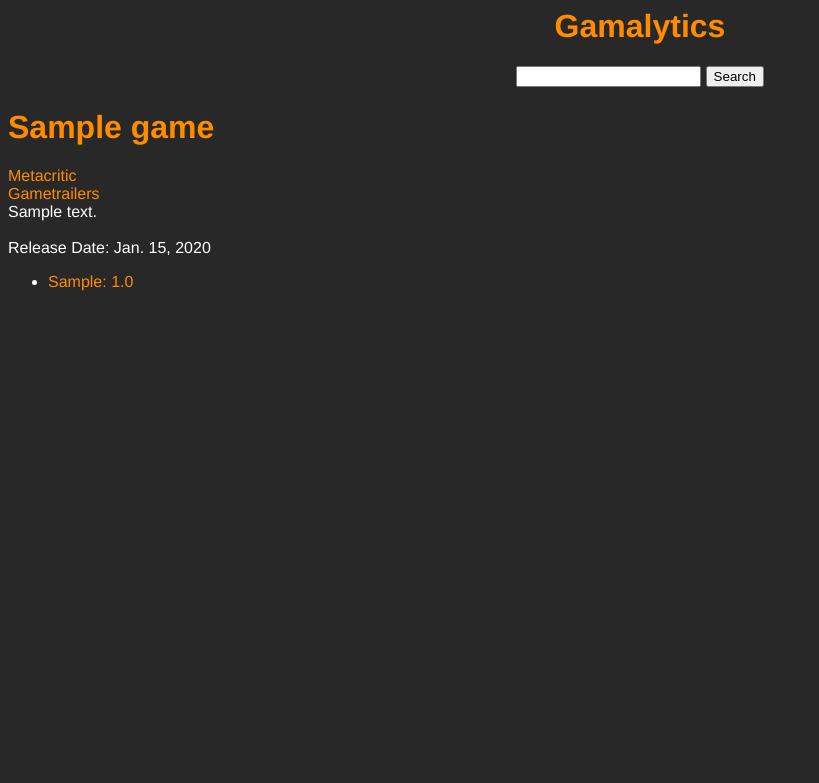
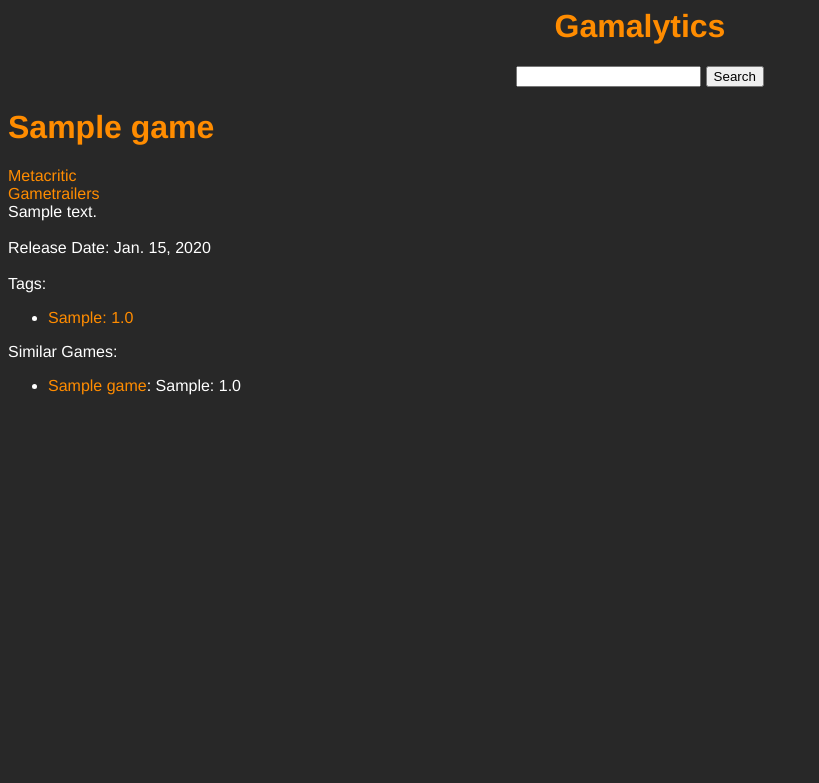
Before and after one commit to narfman0/gamalytics, a Django app: a page that uses gamalytics/templates/game.html in a window 1280 px wide. Shown: the top 783 px of the page, without its empty margins (0-819 px from the left). Run offline with Django 3.2, Linux system fonts and the light colour scheme; tables that the repository leaves empty hold one stand-in row (values such as "Sample post").

Commit message:
-Add similarity for games. Just retrieves all games with same tags.
git-svn-id: file:///media/data/other/svn/repos/gamalytics/trunk@722 f34f5d6a-d8fa-4a85-8d7d-3577574e89da

```diff
--- a/gamalytics/templates/game.html
+++ b/gamalytics/templates/game.html
@@ -4,11 +4,24 @@
 <a href="{{ game.gametrailers }}">Gametrailers</a></br>
 {{ game.description }}
 <br/><br/>
+
 {% if released != '' %}
-Release Date: {{ released }}
+Release Date: {{ released }}<br/><br/>
 {% endif %}
+
+Tags:<br/>
 <ul>
 {% for tag,value in ratings %}
 <li><a href="/gamalytics/s/?q={{tag}}">{{ tag }}: {{ value }}</a></li>
 {% endfor %}
 </ul>
+
+Similar Games:<br/>
+<ul>
+{% for similarGame,similarRatings in similar.items %}
+<li><a href="/gamalytics/g/{{ similarGame.gamename }}">{{ similarGame.gamename }}</a>:
+{% for tag,value in similarRatings %}
+ {{ tag }}: {{ value }}</li>
+{% endfor %}
+{% endfor %}
+</ul>
--- a/gamalytics/views.py
+++ b/gamalytics/views.py
@@ -31,6 +31,24 @@ def getGameAveragedTags(gamename):
   for k,v in ratingMap.items():
     ratings[k]=sum(v)/len(v)
   return sorted(ratings.items(), key=lambda x: x[1], reverse=True)
+
+#Return a list of similar games along with how similar they are
+#Make game average cache. Keep list of tag averages for all games
+#and remove game from cache map when a tag is updated (possible add to
+#update queue)
+def getSimilar(ratings):
+  games={}
+  i=0
+  for tag,value in ratings:
+    gamesTag=getGamesWithTag(tag)
+    if i == 0:
+      for game in gamesTag:
+        games[game] = getGameAveragedTags(game.gamename)
+    for game in games.keys():
+      if not game in gamesTag:
+        games.pop(game,None)
+    i+=1
+  return games
 
 #Find all games with tag and sort by how applicable they are
 def getGamesSortedTag(tag):
@@ -103,5 +121,5 @@ def game(request, gamename):
     released=game.released.strftime('%b. %d, %Y')
   except:
     pass
-  context={'game':game, 'ratings':ratings, 'released':released}
+  context={'game':game, 'ratings':ratings, 'released':released, 'similar':getSimilar(ratings)}
   return render(request,'game.html',context)
```
